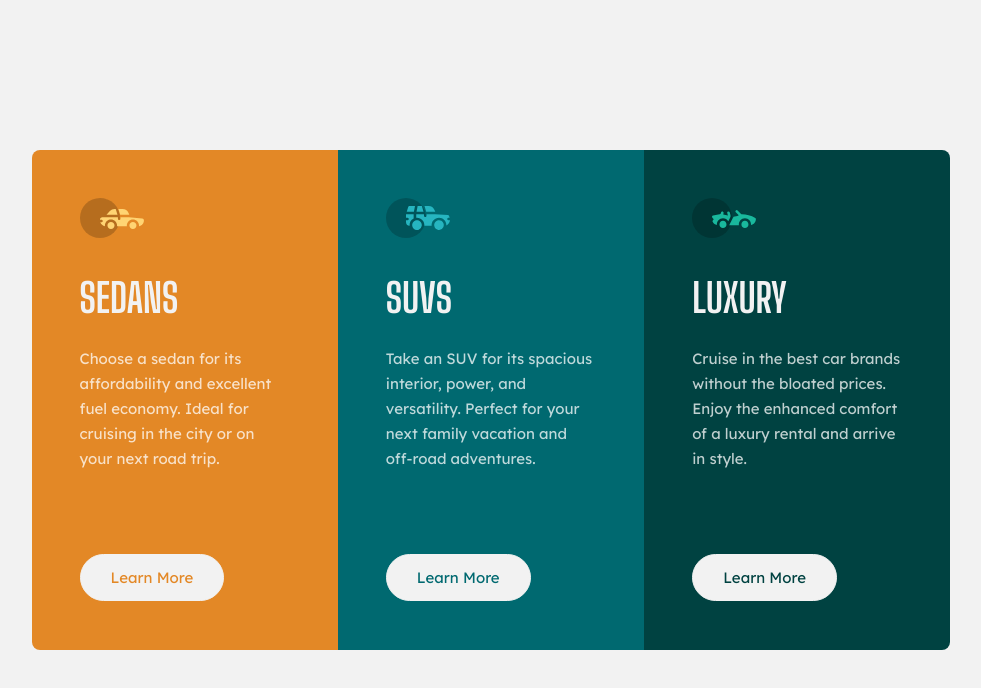
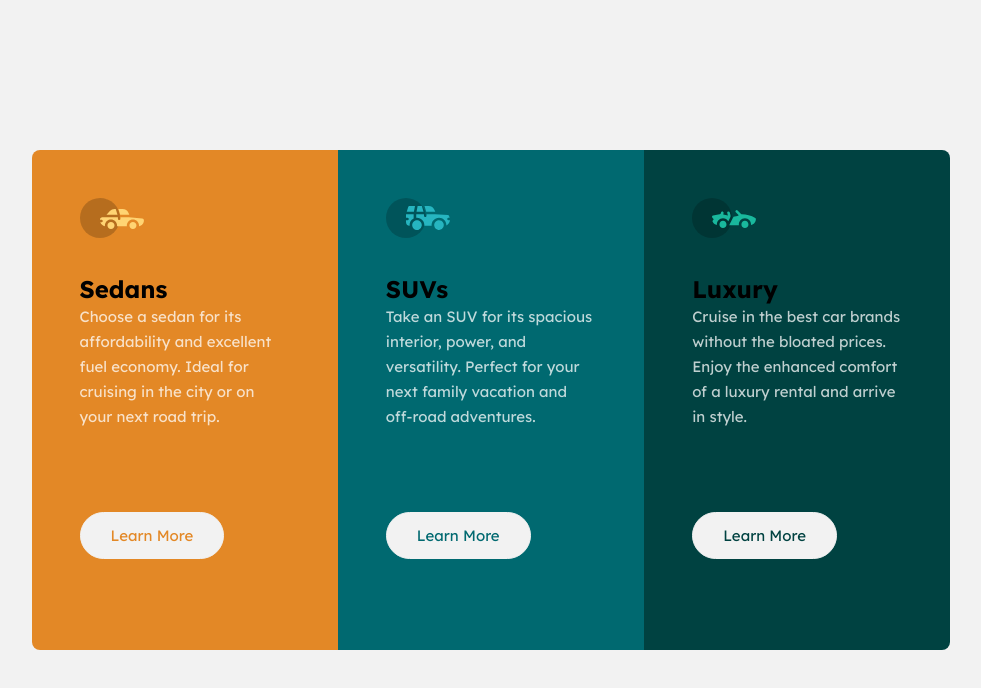
Before and after one commit to complic8-coder/three-column-card, a plain HTML site: page index.html in a window 1280 px wide. Shown: the whole page, without its empty margins (149-1130 px from the left). Drawn offline with Linux system fonts and the light colour scheme.

Commit message:
Update index.html
Removed alt text, replaced `h1` to `h2`

```diff
--- a/index.html
+++ b/index.html
@@ -19,8 +19,8 @@
   <body>
     <main class="card">
       <section class="column sedan">
-        <img src="./images/icon-sedans.svg" alt="Sedan" class="svg-img" />
-        <h1>Sedans</h1>
+        <img src="./images/icon-sedans.svg" alt="" class="svg-img" />
+        <h2>Sedans</h2>
         <p>
           Choose a sedan for its affordability and excellent fuel economy. Ideal
           for cruising in the city or on your next road trip.
@@ -28,8 +28,8 @@
         <button class="learn-btn">Learn More</button>
       </section>
       <section class="column suv">
-        <img src="./images/icon-suvs.svg" alt="SUV" class="svg-img" />
-        <h1>SUVs</h1>
+        <img src="./images/icon-suvs.svg" alt="" class="svg-img" />
+        <h2>SUVs</h2>
         <p>
           Take an SUV for its spacious interior, power, and versatility. Perfect
           for your next family vacation and off-road adventures.
@@ -37,8 +37,8 @@
         <button class="learn-btn">Learn More</button>
       </section>
       <section class="column luxury">
-        <img src="./images/icon-luxury.svg" alt="Luxury" class="svg-img" />
-        <h1>Luxury</h1>
+        <img src="./images/icon-luxury.svg" alt="" class="svg-img" />
+        <h2>Luxury</h2>
         <p>
           Cruise in the best car brands without the bloated prices. Enjoy the
           enhanced comfort of a luxury rental and arrive in style.
```
